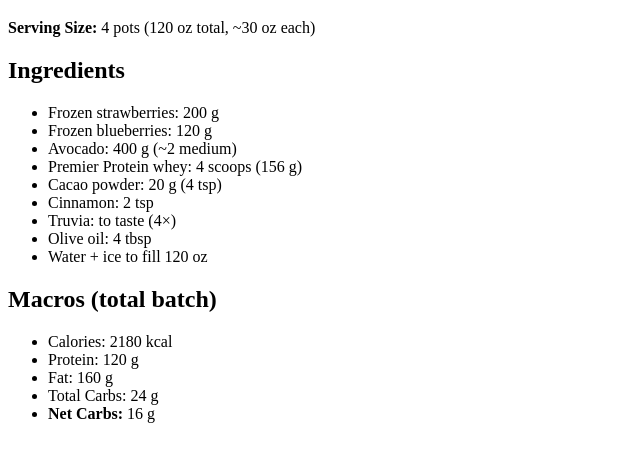
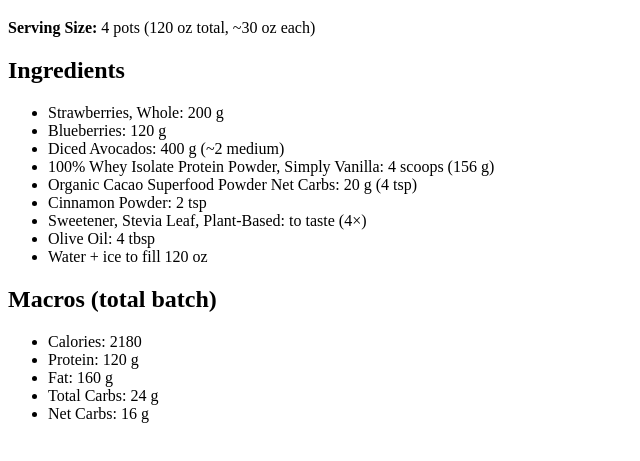
Before and after one commit to God-Lion/strict_keto_diet_smoothie_plan, a plain HTML site: page Berry_Protein_Smoothie_Batch.html in a window 1280 px wide. Shown: the part 61-522 px from the top of the page, without its empty margins (0-640 px from the left). Drawn offline with Linux system fonts and the light colour scheme.

Commit message:
Update Berry_Protein_Smoothie_Batch.html

```diff
--- a/Berry_Protein_Smoothie_Batch.html
+++ b/Berry_Protein_Smoothie_Batch.html
@@ -1,4 +1,3 @@
-
 <!DOCTYPE html>
 <html lang="en">
 <head>
@@ -10,15 +9,15 @@
   <p><strong>Serving Size:</strong> 4 pots (120 oz total, ~30 oz each)</p>
   <h2>Ingredients</h2>
   <ul>
-        <li>Frozen strawberries: 200 g</li><li>Frozen blueberries: 120 g</li><li>Avocado: 400 g (~2 medium)</li><li>Premier Protein whey: 4 scoops (156 g)</li><li>Cacao powder: 20 g (4 tsp)</li><li>Cinnamon: 2 tsp</li><li>Truvia: to taste (4×)</li><li>Olive oil: 4 tbsp</li><li>Water + ice to fill 120 oz</li>
+    <li>Strawberries, Whole: 200 g</li><li>Blueberries: 120 g</li><li>Diced Avocados: 400 g (~2 medium)</li><li>100% Whey Isolate Protein Powder, Simply Vanilla: 4 scoops (156 g)</li><li>Organic Cacao Superfood Powder Net Carbs: 20 g (4 tsp)</li><li>Cinnamon Powder: 2 tsp</li><li>Sweetener, Stevia Leaf, Plant-Based: to taste (4×)</li><li>Olive Oil: 4 tbsp</li><li>Water + ice to fill 120 oz</li>
   </ul>
   <h2>Macros (total batch)</h2>
   <ul>
-        <li>Calories: 2180 kcal</li>
+    <li>Calories: 2180</li>
     <li>Protein: 120 g</li>
     <li>Fat: 160 g</li>
     <li>Total Carbs: 24 g</li>
-        <li><strong>Net Carbs:</strong> 16 g</li>
+    <li>Net Carbs: 16 g</li>
   </ul>
 </body>
 </html>
```
Lines whose indentation alone changed are shown as unchanged.
